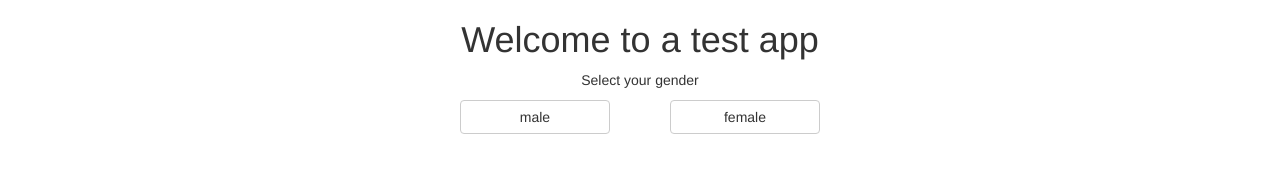
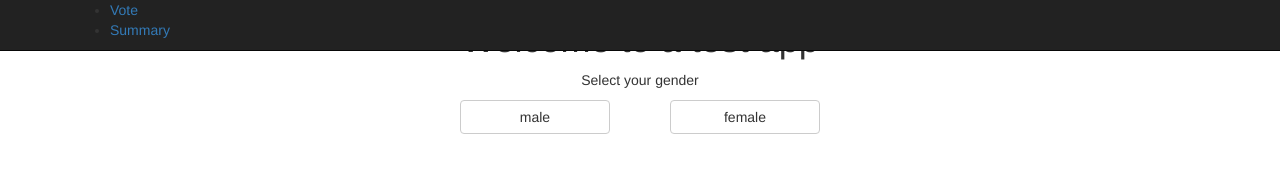
Before and after one commit to AndreaHK5/gender, a website: page Client/index.html at #/summary in a window 1280 px wide. Drawn offline with nearby package versions, Linux system fonts and the light colour scheme; some packages are replaced by stand-ins of ours; a script that the page names is missing.

Commit message:
navbar started

```diff
--- a/Client/app/app.js
+++ b/Client/app/app.js
@@ -10,13 +10,27 @@
     $stateProvider
       .state('vote', {
         url: "/",
-        controller: 'voteController',
-        templateUrl: "partials/vote.html"
+        views : {
+          content : {
+            controller: 'voteController',
+            templateUrl: "partials/vote.html"
+          },
+          nav : {
+            templateUrl: "partials/navbar.html"
+          }
+        }
       })
       .state('summary', {
         url: "/summary",
-        templateUrl: "partials/summary.html",
-        controller: 'summaryController'
+        views : {
+          content : {
+            controller: 'summaryController',
+            templateUrl: "partials/summary.html"
+          },
+          nav : {
+            templateUrl: "partials/navbar.html"
+          }
+        }
       });
      });
 })();
--- a/Client/index.html
+++ b/Client/index.html
@@ -6,7 +6,8 @@
 
   </head>
    <body>
-     <div ui-view></div>
+     <div ui-view name="nav"></div>
+     <div ui-view name="content"></div>
      <!-- bower components -->
      <script src="bower_components/jquery/dist/jquery.min.js"></script>
      <script src="bower_components/bootstrap/dist/js/bootstrap.min.js"></script>
--- /dev/null
+++ b/Client/partials/navbar.html
@@ -0,0 +1,14 @@
+<nav class="navbar navbar-inverse navbar-fixed-top" role="navigation">
+<div class="container">
+    <!-- etc… -->
+    <!-- Collect the nav links, forms, and other content for toggling -->
+    <div class="collapse navbar-collapse navbar-ex1-collapse">
+<ul>
+<li><a href="/#/">Vote</a></li>
+<li><a href="/#/summary">Summary</a></li>
+</ul>
+    </div>
+    <!-- /.navbar-collapse -->
+</div>
+<!-- /.container -->
+</nav>
```
